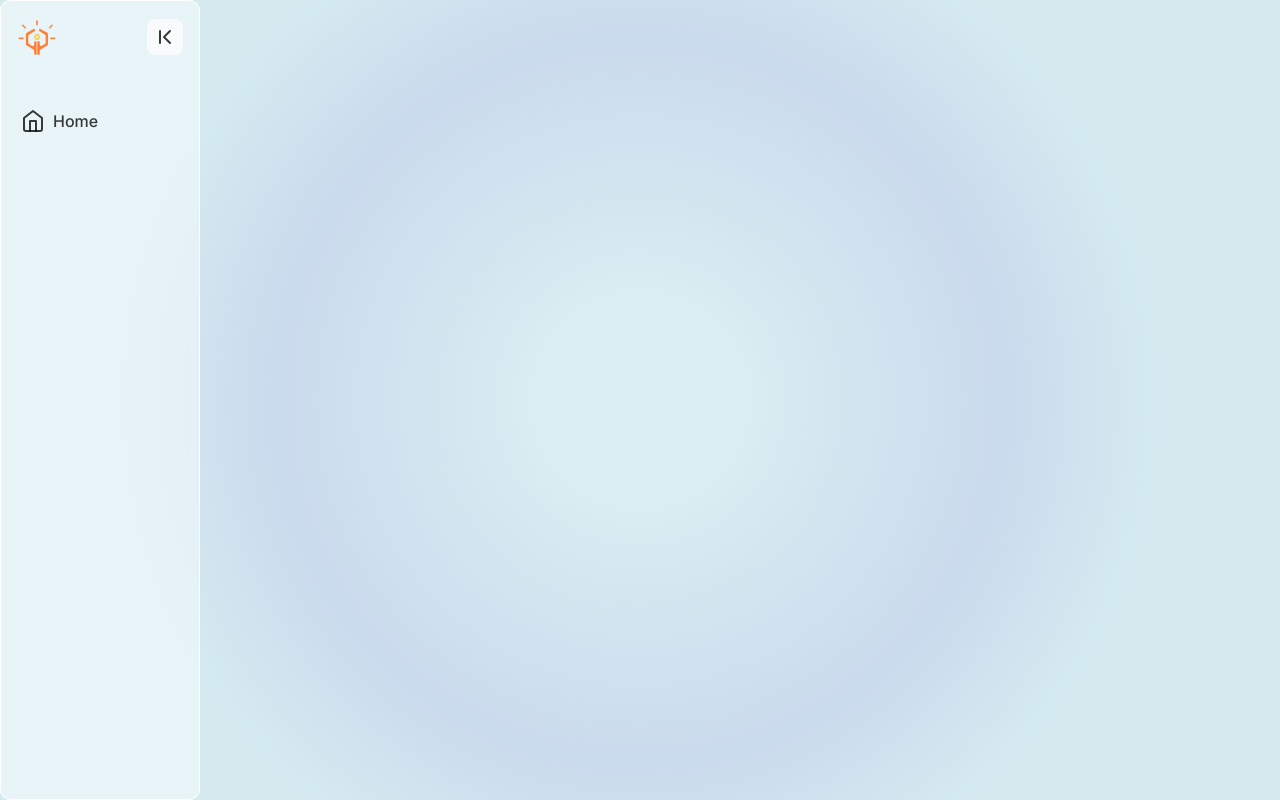
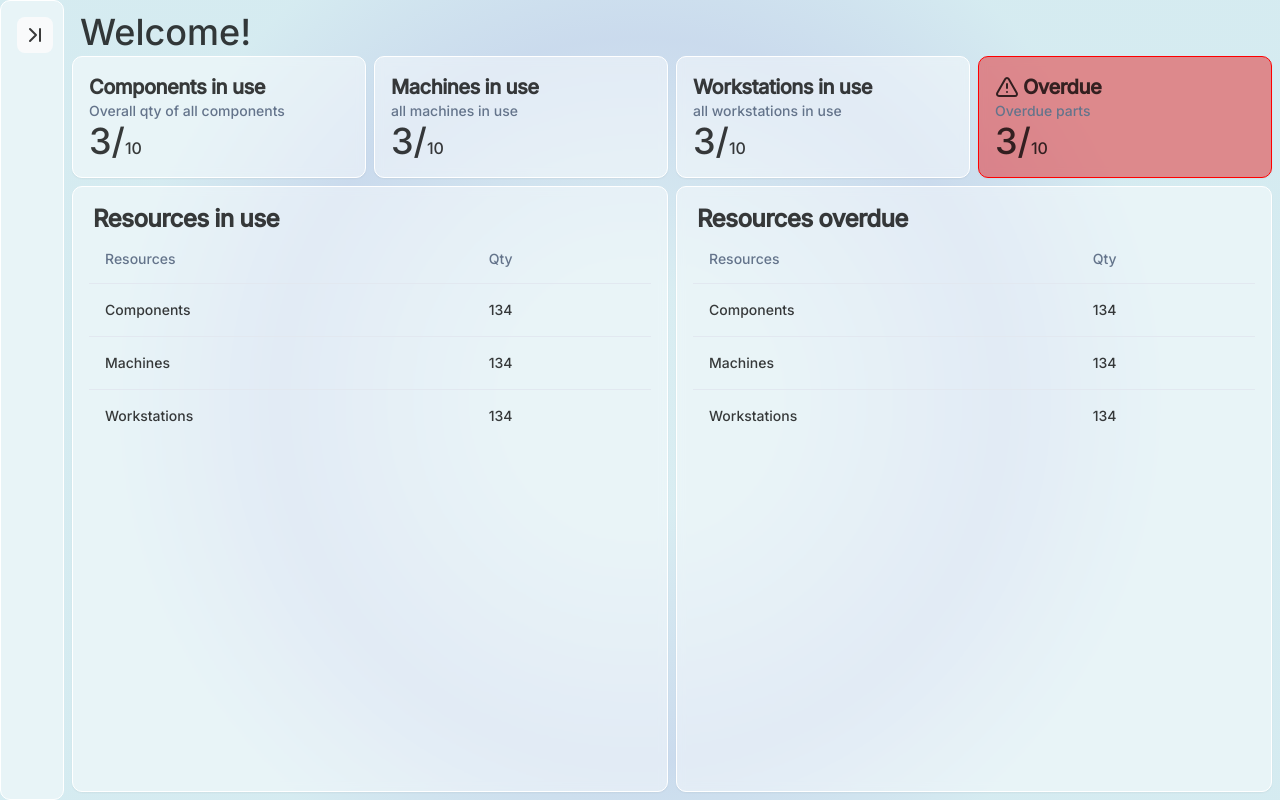
Before and after one commit to plusk-dev/tinkeringlab, a React (Vite) app in the folder frontend/: page /admin/dashboard in a window 1280 px wide. Built offline with nearby package versions, Linux system fonts and the light colour scheme.

Commit message:
admin dashboard initiated

```diff
--- a/frontend/src/App.css
+++ b/frontend/src/App.css
@@ -24,7 +24,14 @@ body {
     border-radius: 10px;
     border: 1px solid rgb(255, 255, 255);
 }
-
+.danger {
+    background: rgba(230,19,19, 0.45);
+    /* box-shadow: 0 8px 32px 0 rgba( 31, 38, 135, 0.37 ); */
+    backdrop-filter: blur(4px);
+    -webkit-backdrop-filter: blur(4px);
+    border-radius: 10px;
+    border: 1px solid rgb(255, 0, 0);
+}
 .navbar {
     /* background: rgba( 255, 255, 255, 0.45 ); */
     background-color: transparent;
--- a/frontend/src/Dashboards/adminDash.tsx
+++ b/frontend/src/Dashboards/adminDash.tsx
@@ -1,18 +1,115 @@
 import React from "react"
 import Sidebar from "@/components/ui/Sidebar"
-import {
-  NavigationMenu,
-  NavigationMenuItem,
-  NavigationMenuList,
-} from "@/components/ui/navigation-menu";
+import { Card, CardDescription, CardTitle } from "@/components/ui/card"
+import { useState, useEffect } from "react";
+import { AlertTriangle } from "lucide-react";
+import { Table, TableRow, TableHeader, TableHead, TableBody, TableCell } from "@/components/ui/table";
 
 export default function AdminDashboard() {
+
+  const [isSmall, setisSmall] = useState(false);
+  window.addEventListener("resize", (_) => {
+    setisSmall(window.innerWidth <= 1000);
+  })
+  useEffect(() => {
+    setisSmall(window.innerWidth <= 1000);
+  }, [])
+
   return (
     <>
-        <Sidebar/>
-        <div>
+      <div className={`hover:rounded-lg ${isSmall ? "" : "flex"}`}>
+        <Sidebar />
+        <div className="flex flex-col w-screen ps-1 pe-1">
+          <h1 className="pl-3 pt-3 text-4xl font-medium">Welcome!</h1>
+          <div className={`${isSmall ? "flex flex-col" : "flex"}`}>
+            <Card className="flex-1 m-1 info-card p-4">
+              <CardTitle className="text-xl">Components in use</CardTitle>
+              <CardDescription>Overall qty of all components</CardDescription>
+              <span className="text-4xl">3/</span><span>10</span>
+            </Card>
+            <Card className="flex-1 m-1 info-card p-4">
+              <CardTitle className="text-xl">Machines in use</CardTitle>
+              <CardDescription>all machines in use</CardDescription>
+              <span className="text-4xl">3/</span><span>10</span>
+            </Card>
+            <Card className="flex-1 m-1 info-card p-4">
+              <CardTitle className="text-xl">Workstations in use</CardTitle>
+              <CardDescription>all workstations in use</CardDescription>
+              <span className="text-4xl">3/</span><span>10</span>
+            </Card>
+            <Card className="flex-1 m-1  danger p-4">
+              <CardTitle className="text-xl flex items-center gap-1">
+                <AlertTriangle />
+                Overdue
+              </CardTitle>
+              <CardDescription>Overdue parts</CardDescription>
+              <span className="text-4xl">3/</span><span>10</span>
+            </Card>
+          </div>
 
+          <div className={isSmall ? "hidden" : "flex h-full mb-3"}>
+            <Card className="min-h-full info-card m-1 flex-1 p-4">
+              <CardTitle className="p-1">
+                Resources in use
+              </CardTitle>
+              <div className={isSmall ? "hidden" : "h-4/5 overflow-y-scroll"}>
+                <Table>
+                  <TableHeader>
+                    <TableRow>
+                      <TableHead>Resources</TableHead>
+                      <TableHead>Qty</TableHead>
+                    </TableRow>
+                  </TableHeader>
+                  <TableBody>
+                    <TableRow>
+                      <TableCell>Components</TableCell>
+                      <TableCell>134</TableCell>
+                    </TableRow>
+                    <TableRow>
+                      <TableCell>Machines</TableCell>
+                      <TableCell>134</TableCell>
+                    </TableRow>
+                    <TableRow>
+                      <TableCell>Workstations</TableCell>
+                      <TableCell>134</TableCell>
+                    </TableRow>
+                  </TableBody>
+                </Table>
+              </div>
+            </Card>
+            <Card className="min-h-full info-card m-1 flex-1 p-4">
+              <CardTitle className="p-1">
+                Resources overdue
+              </CardTitle>
+              <div className={isSmall ? "hidden" : "h-4/5 overflow-y-scroll"}>
+                <Table>
+                  <TableHeader>
+                    <TableRow>
+                      <TableHead>Resources</TableHead>
+                      <TableHead>Qty</TableHead>
+                    </TableRow>
+                  </TableHeader>
+                  <TableBody>
+                    <TableRow>
+                      <TableCell>Components</TableCell>
+                      <TableCell>134</TableCell>
+                    </TableRow>
+                    <TableRow>
+                      <TableCell>Machines</TableCell>
+                      <TableCell>134</TableCell>
+                    </TableRow>
+                    <TableRow>
+                      <TableCell>Workstations</TableCell>
+                      <TableCell>134</TableCell>
+                    </TableRow>
+                  </TableBody>
+                </Table>
+              </div>
+            </Card>
+          </div>
         </div>
+      </div>
+
     </>
 
   )
--- a/frontend/src/components/ui/Navbar.tsx
+++ b/frontend/src/components/ui/Navbar.tsx
@@ -23,7 +23,7 @@ export default function Navbar() {
 				</Link>
 				<Button variant="ghost" className={!isSmall ? "hidden" : ""} onClick={() => setHidden(!hidden)}><GiHamburgerMenu /></Button>
 			</div>
-			<div className={isSmall ? "flex-col flex" + (!hidden ? "hidden" : "") : "flex items-center justify-end"}>
+			<div className={`${isSmall ? "flex flex-col" + (hidden? " hidden":""): "flex items-center justify-end"}`}>
 				<Link to="/login" className="p-3 hover:bg-zinc-300 hover:rounded-lg">My Bookings</Link>
 				<Link to="/dashboard/machine" className="p-3 hover:bg-zinc-300 hover:rounded-lg">Book a machine</Link>
 				<Link to="/dashboard/booking" className="p-3 hover:bg-zinc-300 hover:rounded-lg">Issue a component</Link>
--- a/frontend/src/components/ui/Sidebar.tsx
+++ b/frontend/src/components/ui/Sidebar.tsx
@@ -1,14 +1,18 @@
-import { ChevronFirst, ChevronLast } from "lucide-react"
+import { Bolt, ChevronFirst, ChevronLast, Dumbbell } from "lucide-react"
 import React, { useState,useEffect } from "react"
 import mainLogo from "./tinker.png"
 import { NavigationMenu, NavigationMenuItem } from "@radix-ui/react-navigation-menu";
 import { Link } from "react-router-dom";
 import { Home } from "lucide-react";
+import { Cog } from "lucide-react";
+import { Button } from "./button";
+import { GiHamburgerMenu } from "react-icons/gi";
 
 export default function Sidebar(){
-  const [expanded, setExpanded] = useState(true);
+  const [expanded, setExpanded] = useState(false);
+  const [hidden,setHidden]=useState(true);
+  const [isSmall, setisSmall] = useState(false);
 
-  const [isSmall, setisSmall] = useState(false);
 	window.addEventListener("resize", (_) => {
 		setisSmall(window.innerWidth <= 1000);
 	})
@@ -47,6 +51,21 @@ export default function Sidebar(){
               <span>Home</span>
             </Link>
 
+            <Link to="/admin/dashboard/machine" className="p-3 flex gap-2 hover:bg-zinc-300 hover:rounded-lg">
+                <Cog className="ml-2"/>
+                <span>Machine</span>
+            </Link>
+
+            <Link to="/admin/dashboard/workstation" className="p-3 flex gap-2 hover:bg-zinc-300 hover:rounded-lg">
+                <Dumbbell className="ml-2"/>
+                <span>Workstation</span>
+            </Link>
+
+            <Link to="/admin/dashboard/component" className="p-3 flex gap-2 hover:bg-zinc-300 hover:rounded-lg">
+                <Bolt className="ml-2"/>
+                <span>Component</span>
+            </Link>
+
           </NavigationMenuItem>
         </NavigationMenu>
       </aside>
@@ -54,8 +73,22 @@ export default function Sidebar(){
   }
   else{
     return <>
-      hello
-    </>
+		<div className={"flex flex-col gap-3 border-b-2  border-zinc-400 content-normal bg-zinc-200 navbar justify-between" }>
+			<div className={"flex justify-between"}>
+				<Link to="/dashboard" className="p-3 hover:rounded-lg flex">
+					<img className="w-[45px] h-[45px]" src={mainLogo}></img>
+					<h3 className="flex items-center px-1 font-bold">TINKERERS' LAB</h3>
+				</Link>
+				<Button variant="ghost" className={!isSmall ? "hidden" : ""} onClick={() => setHidden(!hidden)}><GiHamburgerMenu /></Button>
+			</div>
+			<div className={`${"flex flex-col" + (hidden? " hidden":"")}`}>
+        <Link to="/admin/dashboard"  className="p-3 flex gap-2 hover:bg-zinc-300 hover:rounded-lg"><span>Home</span></Link>
+        <Link to="/admin/dashboard/machine" className="p-3 flex gap-2 hover:bg-zinc-300 hover:rounded-lg"> <span>Machine</span></Link>
+        <Link to="/admin/dashboard/workstation" className="p-3 flex gap-2 hover:bg-zinc-300 hover:rounded-lg"><span>Workstation</span></Link>
+        <Link to="/admin/dashboard/component" className="p-3 flex gap-2 hover:bg-zinc-300 hover:rounded-lg"> <span>Component</span></Link>
+			</div>
+		</div>
+	</>
   }
 
 
--- a/frontend/src/requests/componentreq.tsx
+++ b/frontend/src/requests/componentreq.tsx
@@ -1,7 +1,10 @@
+import Sidebar from "@/components/ui/Sidebar"
 import React from "react"
+
 export default function Reqcomp(){
   return(
     <>
+      <Sidebar/>
     </>
   )
 }
--- a/frontend/src/requests/machinereq.tsx
+++ b/frontend/src/requests/machinereq.tsx
@@ -1,6 +1,8 @@
+import Sidebar from "@/components/ui/Sidebar";
 import React from "react";
 
 export default function ReqMach(){
   return <>
+    <Sidebar/>
   </>
 }
--- a/frontend/src/requests/workstationreq.tsx
+++ b/frontend/src/requests/workstationreq.tsx
@@ -1,5 +1,7 @@
+import Sidebar from "@/components/ui/Sidebar";
 import React from "react";
 export default function WorkMech(){
   return <>
+    <Sidebar/>
   </>
 }
```
